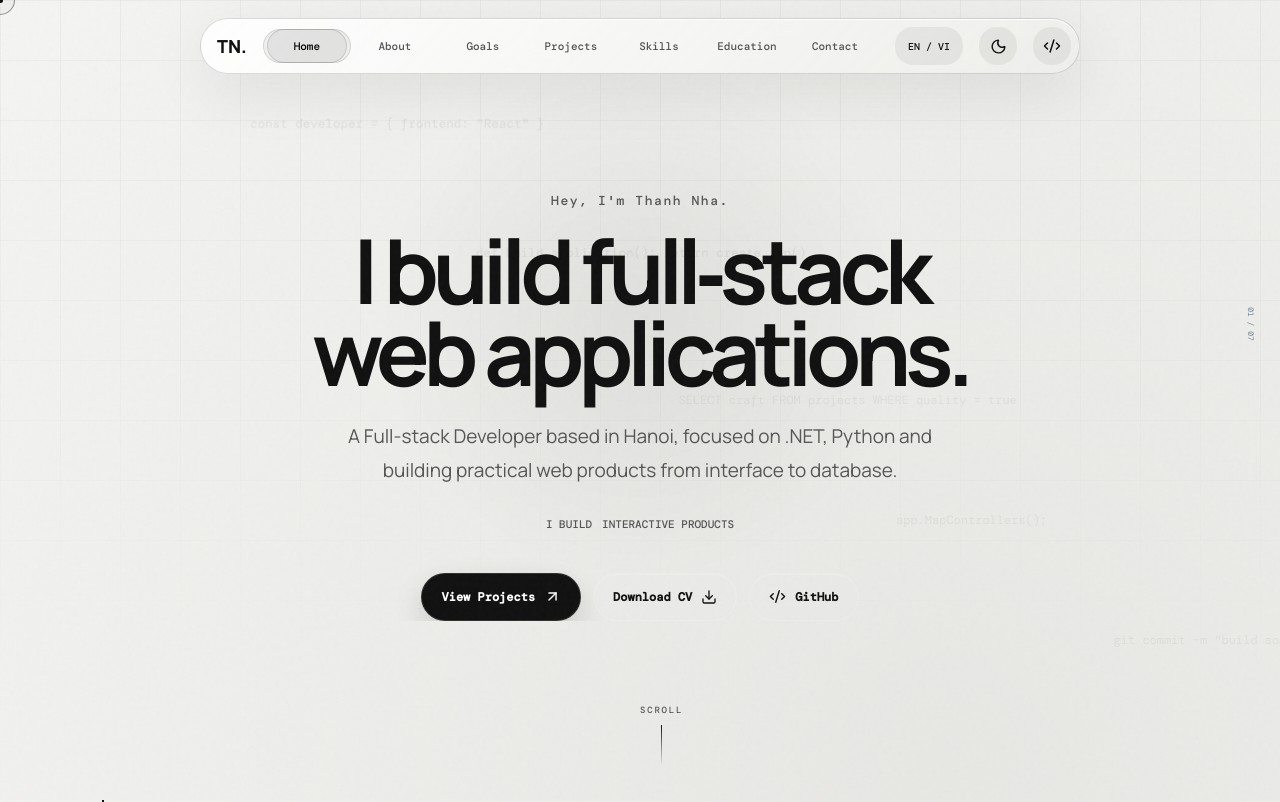
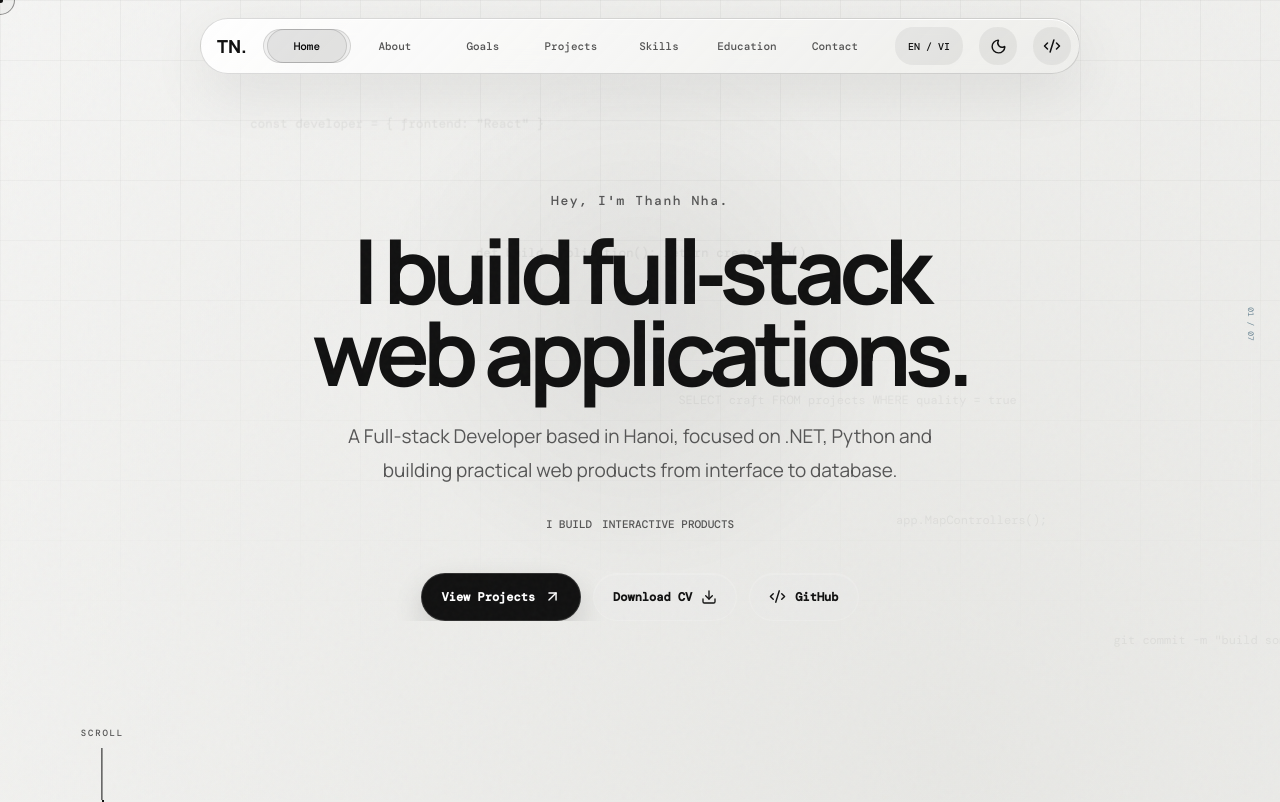
Before and after one commit to NgThanhNha147/NgThanhNha147.github.io, a React (Vite) app: page / in a window 1280 px wide. Shown: the top 802 px of the page. Built offline with nearby package versions, Linux system fonts and the light colour scheme; a web font is replaced by a local one.

Commit message:
fix: connect hero scroll cue to timeline

```diff
--- a/src/styles.css
+++ b/src/styles.css
@@ -587,8 +587,9 @@ main {
 }
 .scroll-cue {
   position: absolute;
-  bottom: 35px;
-  left: 50%;
+  bottom: 0;
+  left: 8vw;
+  transform: translateX(-50%);
   font: 500 9px DM Mono;
   letter-spacing: 0.2em;
   color: #7897a7;
@@ -598,14 +599,14 @@ main {
 }
 .scroll-cue i {
   width: 1px;
-  height: 40px;
-  background: linear-gradient(var(--cyan), transparent);
+  height: 52px;
+  background: var(--cyan);
   animation: cue 1.6s infinite;
+  transform-origin: bottom;
 }
 @keyframes cue {
   50% {
     transform: scaleY(0.5);
-    transform-origin: top;
   }
 }
 .timeline-rail {
@@ -1330,6 +1331,9 @@ html:not([data-theme="dark"]) .page-transition {
   .timeline-rail {
     left: 25px;
   }
+  .scroll-cue {
+    left: 25px;
+  }
   .content-section,
   .content-section.wide {
     padding: 100px 24px 100px 58px;
@@ -1796,6 +1800,9 @@ html:not([data-theme="dark"]) .terminal b,
 html:not([data-theme="dark"]) .scroll-cue {
   color: #555;
 }
+html:not([data-theme="dark"]) .scroll-cue i {
+  background: #111;
+}
 html:not([data-theme="dark"]) .glass-button.primary {
   color: #fff;
   background: #111;
```
